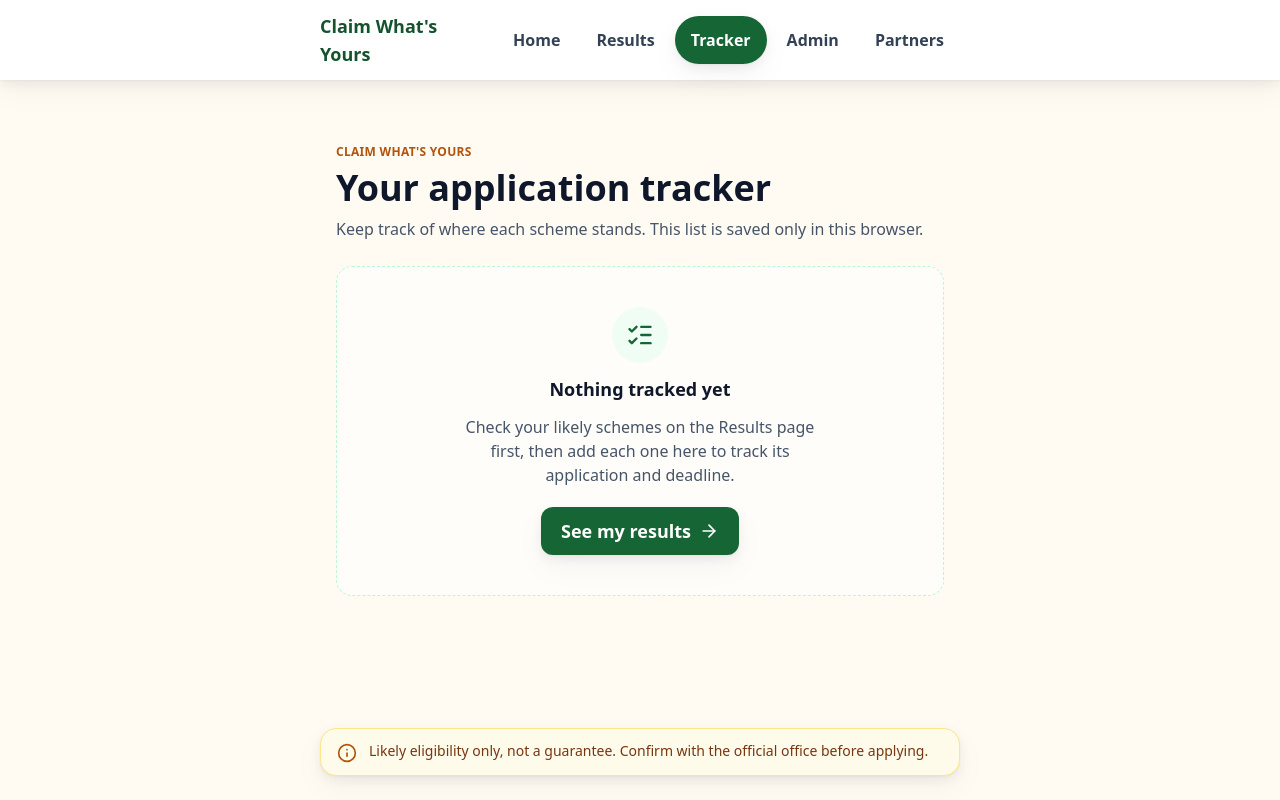
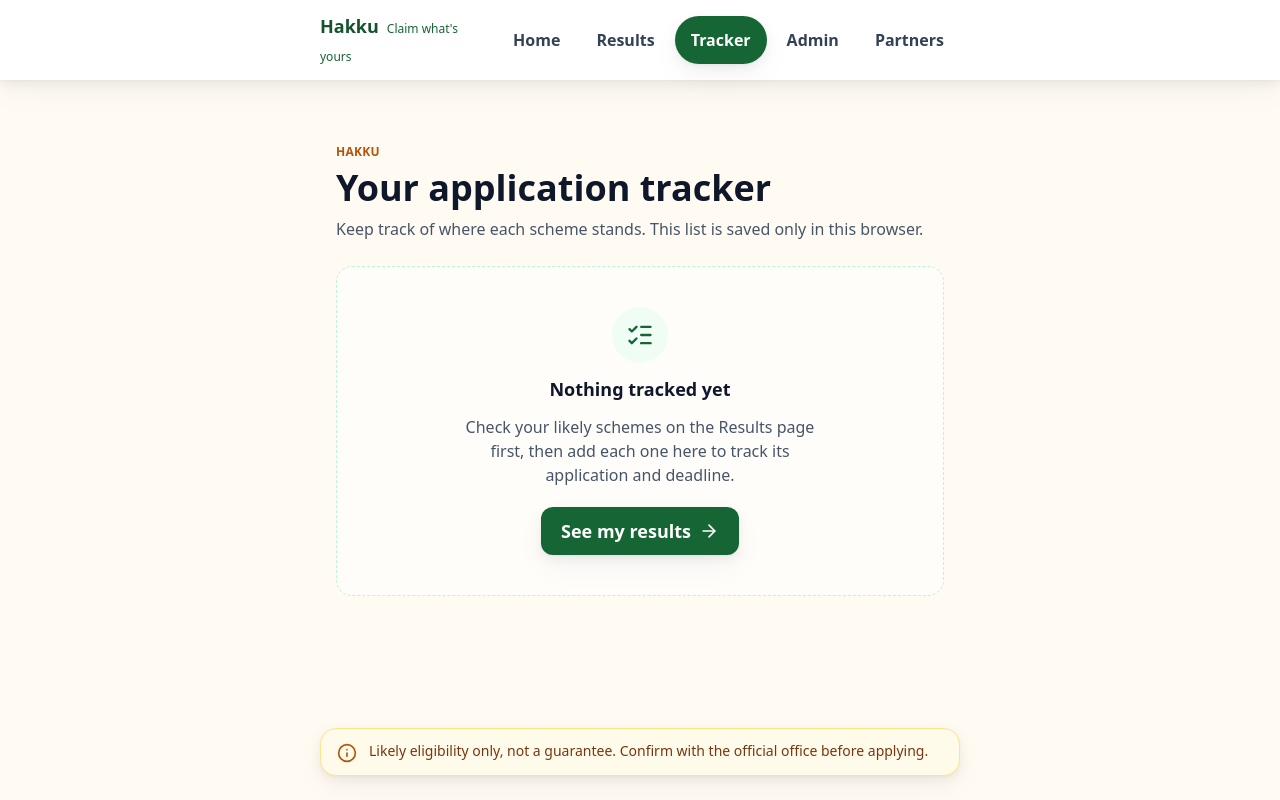
Before and after one commit to Chandrika08/claim-whats-yours, a React (Vite) app: page /#/tracker in a window 1280 px wide. Built offline with nearby package versions, Linux system fonts and the light colour scheme.

Commit message:
Rename product to Hakku

```diff
--- a/index.html
+++ b/index.html
@@ -3,7 +3,7 @@
   <head>
     <meta charset="UTF-8" />
     <meta name="viewport" content="width=device-width, initial-scale=1.0" />
-    <title>Claim What's Yours</title>
+    <title>Hakku - Claim what's yours</title>
   </head>
   <body>
     <div id="root"></div>
--- a/src/components/Nav.tsx
+++ b/src/components/Nav.tsx
@@ -67,7 +67,8 @@ export default function Nav() {
     <header className="sticky top-0 z-40 bg-white shadow-soft">
       <nav className="mx-auto flex max-w-2xl items-center justify-between gap-2 px-4 py-3">
         <NavLink to="/" end onClick={close} className="text-lg font-bold text-primary-800">
-          Claim What&apos;s Yours
+          Hakku
+          <span className="hidden sm:inline ml-2 text-xs font-normal text-primary-700">Claim what&apos;s yours</span>
         </NavLink>
 
         <ul className="hidden gap-1 md:flex">
--- a/src/pages/Home.tsx
+++ b/src/pages/Home.tsx
@@ -265,7 +265,7 @@ export default function Home() {
   return (
     <div className="mx-auto flex w-full max-w-2xl flex-col gap-8 px-4 py-6 sm:py-10">
       <header className="flex flex-col gap-3">
-        <p className="text-xs font-semibold uppercase tracking-wide text-accent-700">Claim What's Yours</p>
+        <p className="text-xs font-semibold uppercase tracking-wide text-accent-700">HAKKU</p>
         <h1 className="text-3xl font-extrabold leading-tight text-slate-900 sm:text-4xl">
           Missing a government scheme? Find the ones you are likely eligible for.
         </h1>
--- a/src/pages/Tracker.tsx
+++ b/src/pages/Tracker.tsx
@@ -97,7 +97,7 @@ export default function Tracker() {
   return (
     <div className="mx-auto flex w-full max-w-2xl flex-col gap-6 px-4 py-6 sm:py-10">
       <header className="flex flex-col gap-2">
-        <p className="text-xs font-semibold uppercase tracking-wide text-accent-700">Claim What's Yours</p>
+        <p className="text-xs font-semibold uppercase tracking-wide text-accent-700">HAKKU</p>
         <h1 className="text-3xl font-extrabold leading-tight text-slate-900 sm:text-4xl">Your application tracker</h1>
         <p className="text-base leading-relaxed text-slate-600">
           Keep track of where each scheme stands. This list is saved only in this browser.
```
Also changed, not shown: 1 other file (tests, documents, lock files or other folders).
